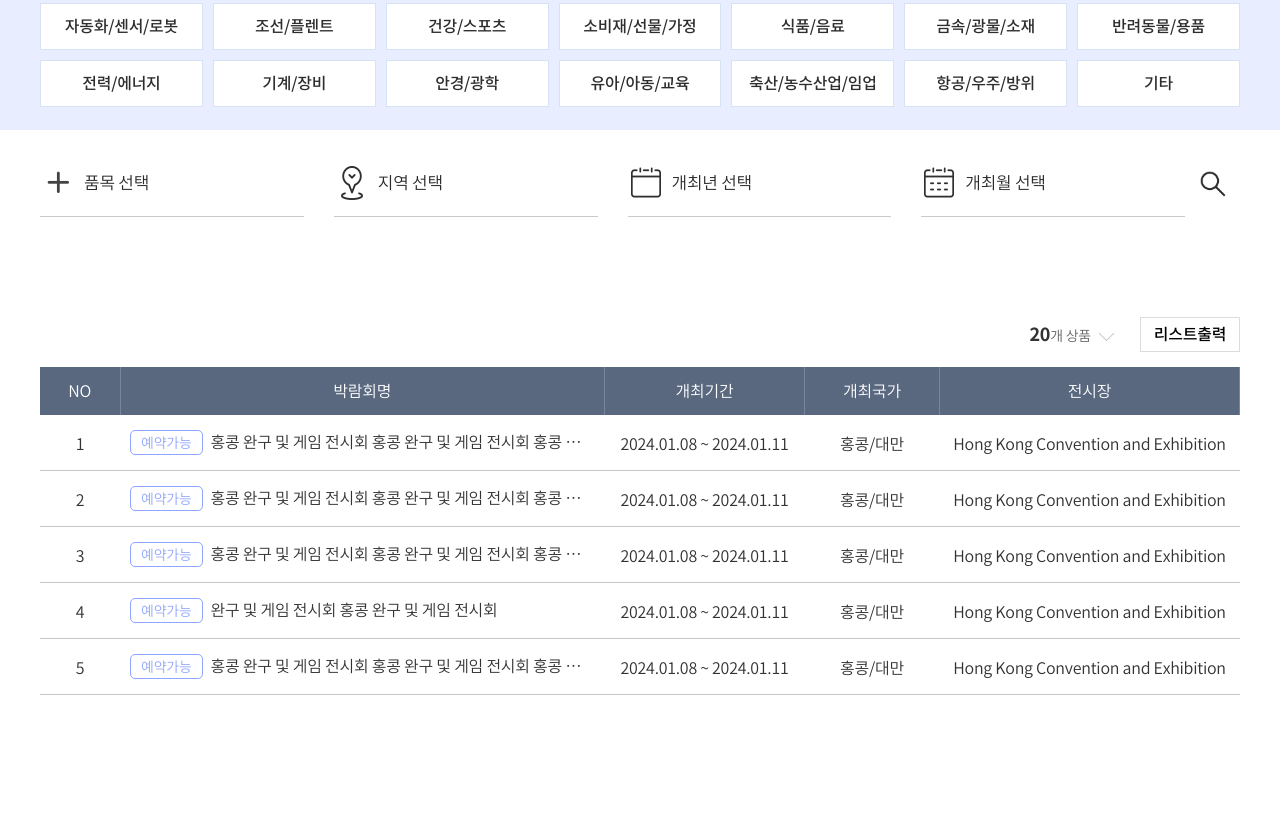
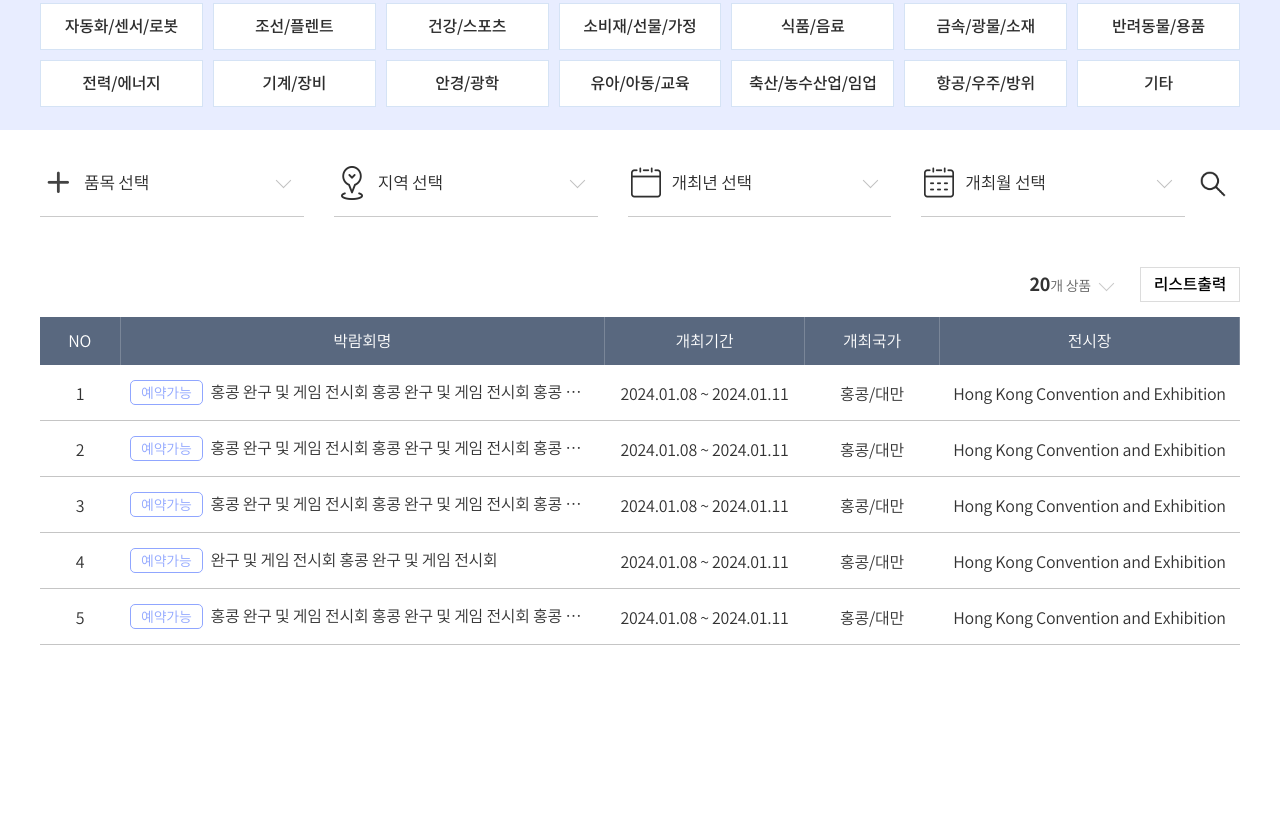
Before and after one commit to kik87827/tour_tailor, a website: page src/list.html in a window 1280 px wide. Shown: the part 285-1100 px from the top of the page. Drawn offline with nearby package versions, Linux system fonts and the light colour scheme; files that its build step writes are made by us from their sources; files whose address does not match are found by name; a web font is replaced by a local one.

Commit message:
검수수정 완료

```diff
--- a/src/assets/css/_contents.scss
+++ b/src/assets/css/_contents.scss
@@ -436,7 +436,9 @@
     > li{flex:1;border-bottom:1px solid #cacaca;}
 }
 .sort_form_item{
-    display:flex; align-items: center; padding:15px 0;gap:8px;
+    display:flex; align-items: center; padding:15px 40px 15px 0;gap:8px; position:relative;
+    &:after{display:block;content:'';width:10px;height:10px;border-left:1px solid #c1c1c1;border-top:1px solid #c1c1c1; position:absolute;top:50%;right:15px;transform: rotate(225deg);margin-top:-8px;}
+
     .ico{
         width:36px;height:36px; background:url("../images/ico_sortbox.png") no-repeat 0 0/100% auto; display:block;flex:0 0 36px;
         &.product{background-position:0 0;}
@@ -448,7 +450,7 @@
 .sort_form_text{font-size:17px;color:#2b2b2b;line-height:1.3;position:relative;top:-1px;}
 .btn_sort_submit{}
 
-.list_board_zone{width:1200px;margin:0 auto;padding-top:50px;}
+.list_board_zone{width:1200px;margin:0 auto;}
 .list_top_row{margin-bottom:15px;position:relative;z-index:5;}
 .list_top_item_list{
     display:flex;justify-content:flex-end;gap:26px; align-items: center;
```
Also changed, not shown: dist/assets/css/style.css.
